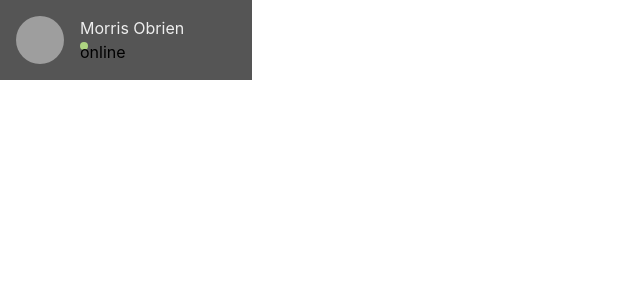
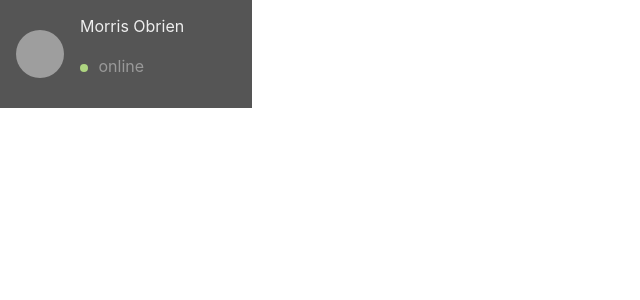
Before and after one commit to lerem-s38/chat-app, a React (Create React App) app: page / in a window 1280 px wide. Shown: the top 300 px of the page, without its empty margins (0-640 px from the left). Built offline with nearby package versions, Linux system fonts and the light colour scheme; grey boxes are pictures that could not be loaded.

Commit message:
step one

```diff
--- a/src/components/Contact.js
+++ b/src/components/Contact.js
@@ -16,8 +16,17 @@ function Contact() {
       />
       <div className='status'>
         <div className='name'>{name}</div>
-        <div className=' contact '></div>
-        <div className='status'>{online ? statonline : statoffline}</div>
+        <p className='status-text'>
+          {online ? (
+            <p>
+              <span className='status-online'></span> <span>online</span>
+            </p>
+          ) : (
+            <p>
+              <span className='status-offline'></span> <span>offline</span>
+            </p>
+          )}
+        </p>
       </div>
     </div>
   );
```
Also changed, not shown: src/components/ContactList.js (added, +37 -0 lines).
